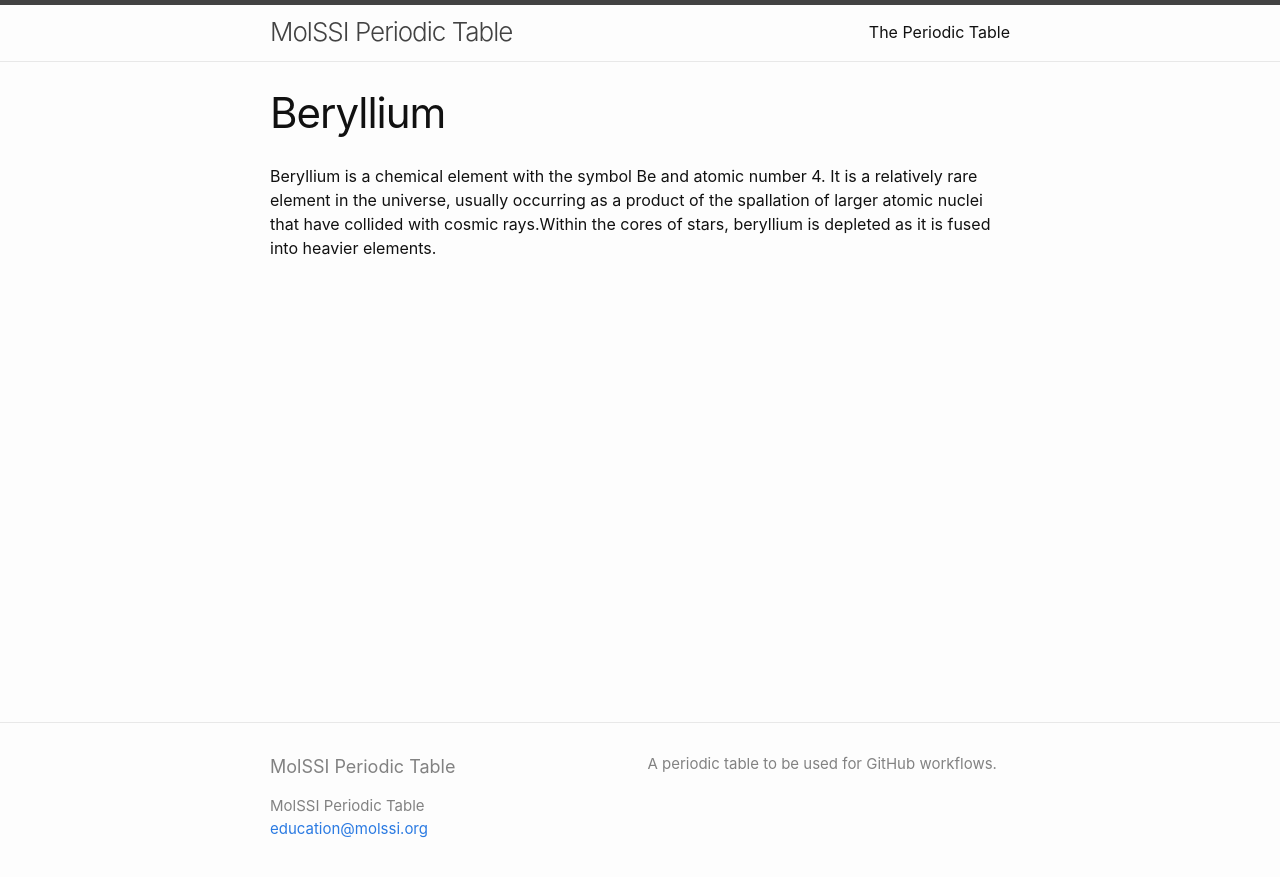
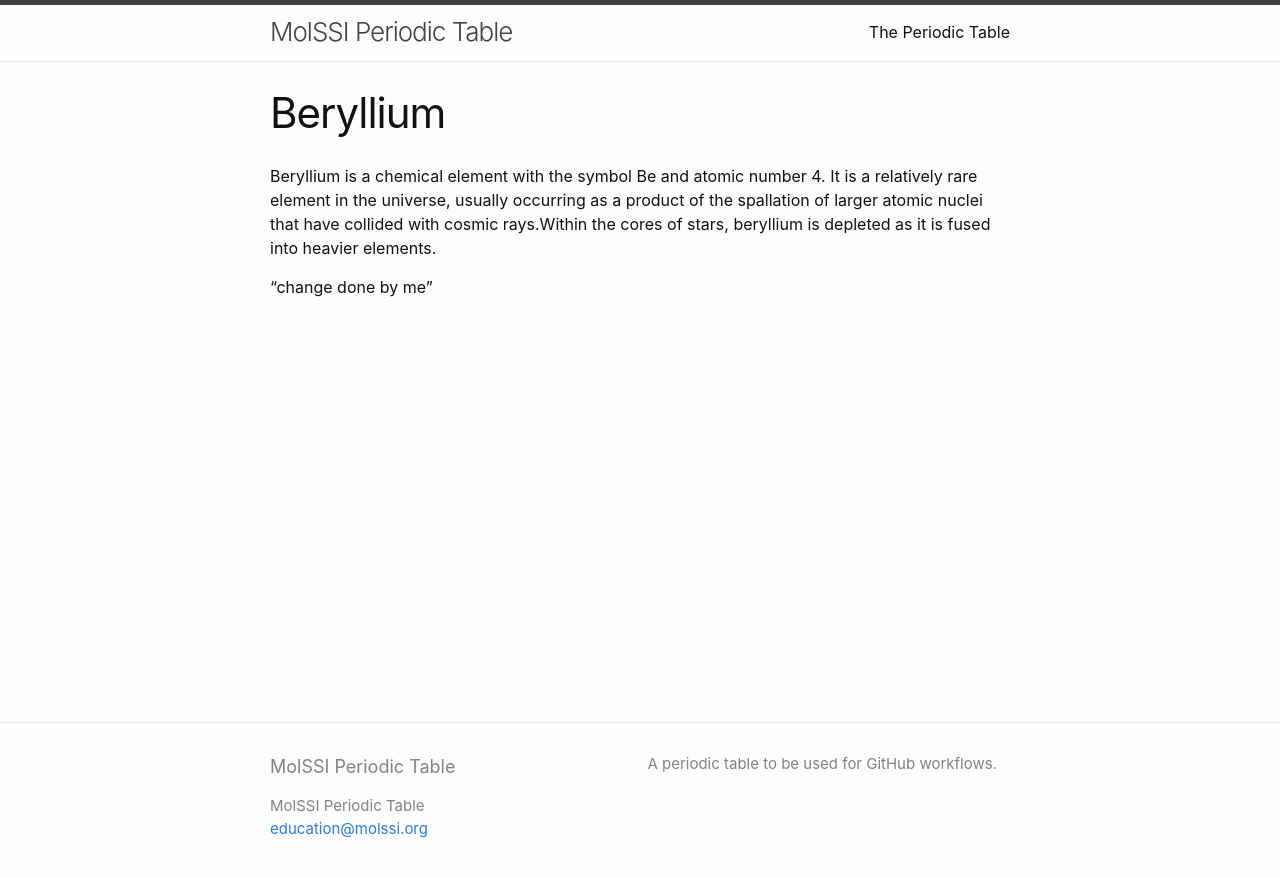
Before and after one commit to MolSSI-Education/periodic-table, a Jekyll site: the page built from elements/beryllium.md, in a window 1280 px wide. Shown: the top 877 px of the page. Built offline with Jekyll 4.4.1, drawn with Linux system fonts in a browser that asks for light colours.

Commit message:
Changes in Be

```diff
--- a/elements/beryllium.md
+++ b/elements/beryllium.md
@@ -4,3 +4,5 @@ title: Beryllium
 ---
 
 Beryllium is a chemical element with the symbol Be and atomic number 4. It is a relatively rare element in the universe, usually occurring as a product of the spallation of larger atomic nuclei that have collided with cosmic rays.Within the cores of stars, beryllium is depleted as it is fused into heavier elements.
+
+"change done by me"
```
